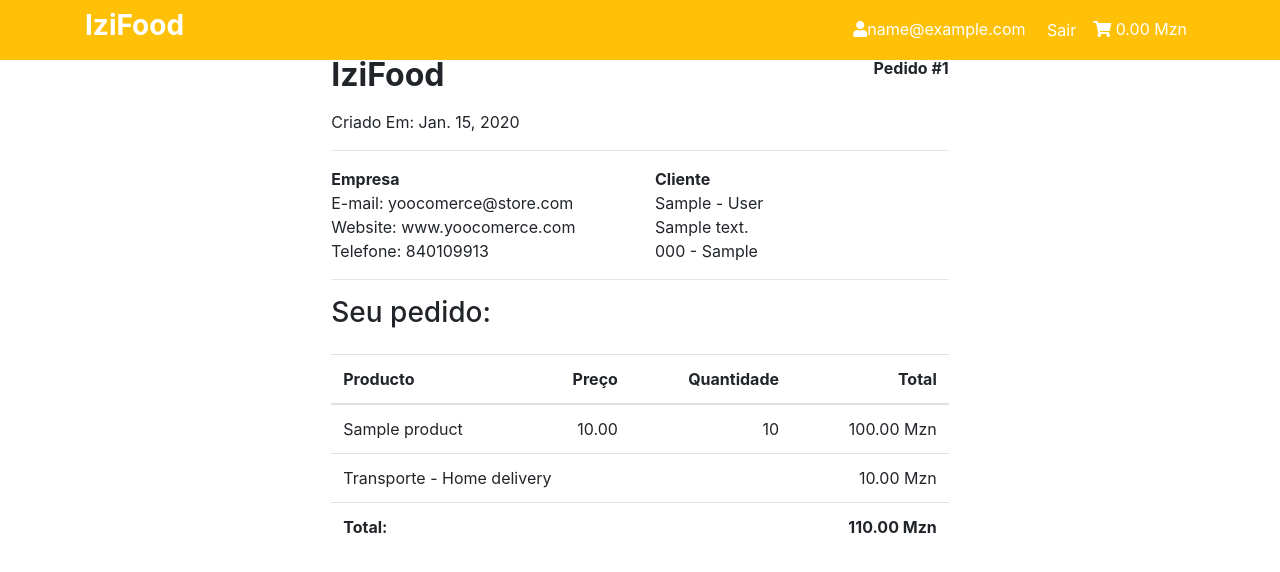
After one commit to corteisjr/Izifood, a Django app: page /orders/order/1/ in a window 1280 px wide. The commit adds this page. Shown: the top 572 px of the page. Run offline with Django 3.2, Linux system fonts and the light colour scheme; a user stored in the database is signed in; tables that the repository leaves empty hold one stand-in row (values such as "Sample post"); parts of the project's set-up code (start-up, migrations or seed data) failed here and were passed over; some libraries are stand-ins or nearby versions.

Commit message:
feat: adicionar detalhes do pedido e link para visualização no perfil do usuário

```diff
--- a/accounts/templates/accounts/profile.html
+++ b/accounts/templates/accounts/profile.html
@@ -82,7 +82,7 @@ Perfil
             {% for order in request.user.orders.all %}
             <tr>
                 <td>
-                    <a href="" class="text-decoration-none">{{order.id}}</a>
+                    <a href="{{ order.get_absolute_url }}" class="text-decoration-none">{{order.id}}</a>
                 </td>
                 <td>{{order.created|date}}</td>
                 <td class="text-green">
--- a/orders/models.py
+++ b/orders/models.py
@@ -1,6 +1,8 @@
 from django.db import models
 from listings.models import Product
 from django.conf import settings
+from django.urls import reverse
+
 
 ORDER_STATUS = (
     ('Created', 'Criado'),
@@ -50,6 +52,12 @@ class Order(models.Model):
         total_cost += self.transport_price
         return total_cost
 
+    def get_absolute_url(self):
+        return reverse(
+            'order_detail',
+            args=[self.id]
+        )
+
 class OrderItem(models.Model):
     order = models.ForeignKey(Order, related_name='items', on_delete=models.CASCADE)
     product = models.ForeignKey(Product, related_name='order_items', on_delete=models.CASCADE)
--- /dev/null
+++ b/orders/templates/order_detail.html
@@ -0,0 +1,73 @@
+{% extends 'base.html' %}
+
+{% block title %}
+Pedido #{{order.id}}
+{% endblock title %}
+
+
+{% block content %}
+<div class="card shadow-custom border-0 col-lg-7 mx-auto mb-3">
+    <div class="mt-2">
+        <span class="h2 font-weight-bold muted order_logo">
+            IziFood
+        </span>
+        <span class="float-right font-weight-bold order_number">
+            Pedido #{{order.id}}
+        </span>
+    </div>
+    <div class="mt-3">
+        Criado Em: {{order.created|date}}
+    </div>
+    <hr>
+
+    <div class="row justify-content-center">
+        <div class="col-lg-6">
+            <div class="font-weight-bold">
+                Empresa
+            </div>
+            E-mail: yoocomerce@store.com <br>
+            Website: www.yoocomerce.com <br>
+            Telefone: 840109913 <br>
+        </div>
+        <div class="col-lg-6">
+            <div class="font-weight-bold">
+                Cliente
+            </div>
+            {{order.first_name}} - {{order.last_name}} <br>
+            {{order.address}} <br>
+            {{order.postal_code}} - {{order.city}} <br>
+        </div>
+    </div>
+    <hr>
+    <h3>Seu pedido: </h3>
+    <table class="table mt-3">
+        <thead>
+            <tr>
+                <th>Producto</th>
+                <th class="text-right">Preço</th>
+                <th class="text-right">Quantidade</th>
+                <th class="text-right">Total</th>
+            </tr>
+        </thead>
+        <tbody>
+
+            {% for item in order.items.all %}
+            <tr>
+                <td>{{item.product.name}}</td>
+                <td class="num text-right">{{item.price}}</td>
+                <td class="num text-right">{{item.quantity}}</td>
+                <td class="num text-right">{{item.get_cost}} Mzn</td>
+            </tr>
+            {% endfor %}
+            <tr>
+                <td colspan="3">Transporte - {{order.transport}}</td>
+                <td class="num text-right">{{order.transport_price}} Mzn</td>
+            </tr>
+            <tr class="total font-weight-bold">
+                <td colspan="3">Total: </td>
+                <td class="num text-right">{{order.get_total_cost|floatformat:2}} Mzn</td>
+            </tr>
+        </tbody>
+    </table>
+</div>
+{% endblock content %}
--- a/orders/urls.py
+++ b/orders/urls.py
@@ -7,5 +7,6 @@ from ecommerce_project.decorators import user_created_order
 urlpatterns = [
     path('create/', views.order_create, name='order_create'),
     path('admin/order/<int:order_id>/pdf/', staff_member_required(views.invoice_pdf), name='invoice_pdf'),
-    path('order/<int:order_id>/pdf/', user_created_order(views.customer_invoice_pdf), name='customer_invoice_pdf')
+    path('order/<int:order_id>/pdf/', user_created_order(views.customer_invoice_pdf), name='customer_invoice_pdf'),
+    path('order/<int:order_id>/', user_created_order(views.order_detail), name='order_detail'),
 ]
--- a/orders/views.py
+++ b/orders/views.py
@@ -136,3 +136,11 @@ def customer_invoice_pdf(request, order_id):
     weasyprint.HTML(string=html).write_pdf(response, stylesheets=stylesheets)
 
     return response
+
+def order_detail(request, order_id):
+    order = Order.objects.get(pk=order_id)
+    return render(
+        request,
+        'order_detail.html',
+        {'order': order}
+    )
```
